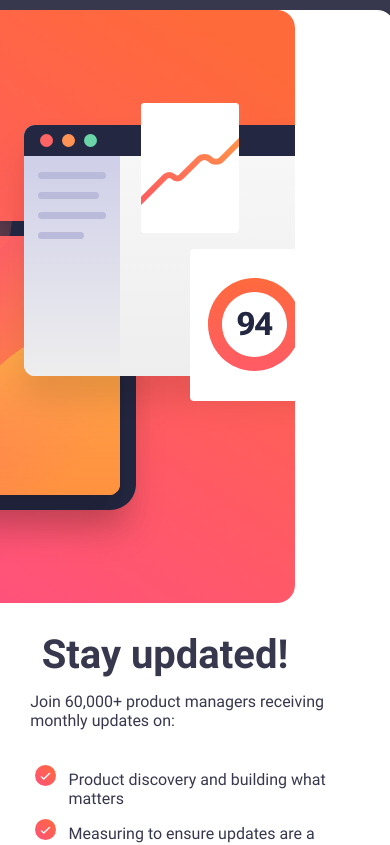
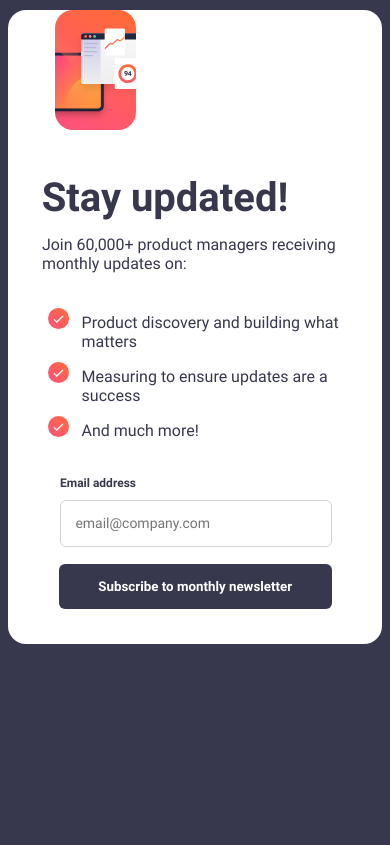
Before and after one commit to atorrez007/newsLetter, a React (Create React App) app: page / in a window 390 px wide. Shown: the top 845 px of the page. Built offline with nearby package versions, Linux system fonts and the light colour scheme.

Commit message:
mobile img bug fix

```diff
--- a/src/components/SignUpStyles.css
+++ b/src/components/SignUpStyles.css
@@ -185,7 +185,6 @@
   .left-sided-content {
     width: auto;
     padding: 1em;
-
     align-items: center;
   }
 
@@ -255,13 +254,16 @@
     width: stretch;
   }
 
-  .img-container img {
+  .img-container {
     margin: 0em;
-    margin-bottom: -1em;
-    /* border: 1px solid black; */
     width: inherit;
     height: auto;
     border-radius: 18px;
+  }
+
+  .img-container img {
+    margin: 0em;
+    width: stretch;
   }
 
   .interactive-content {
```
